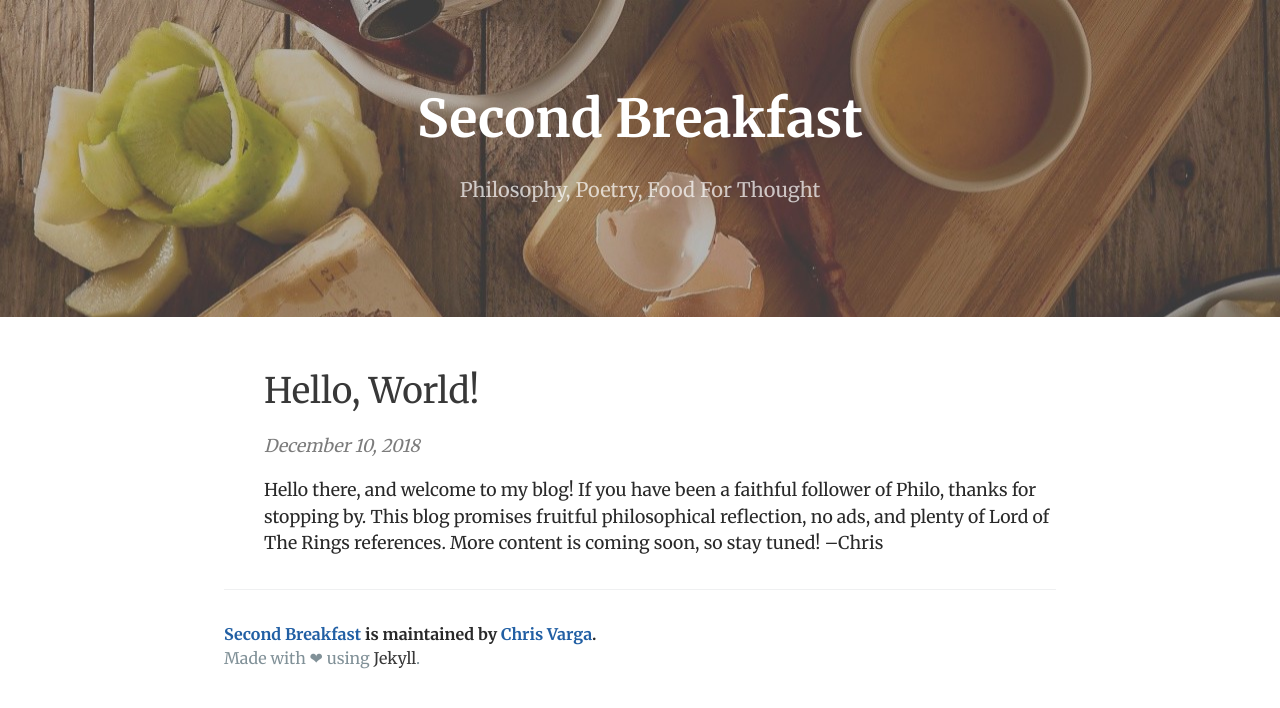
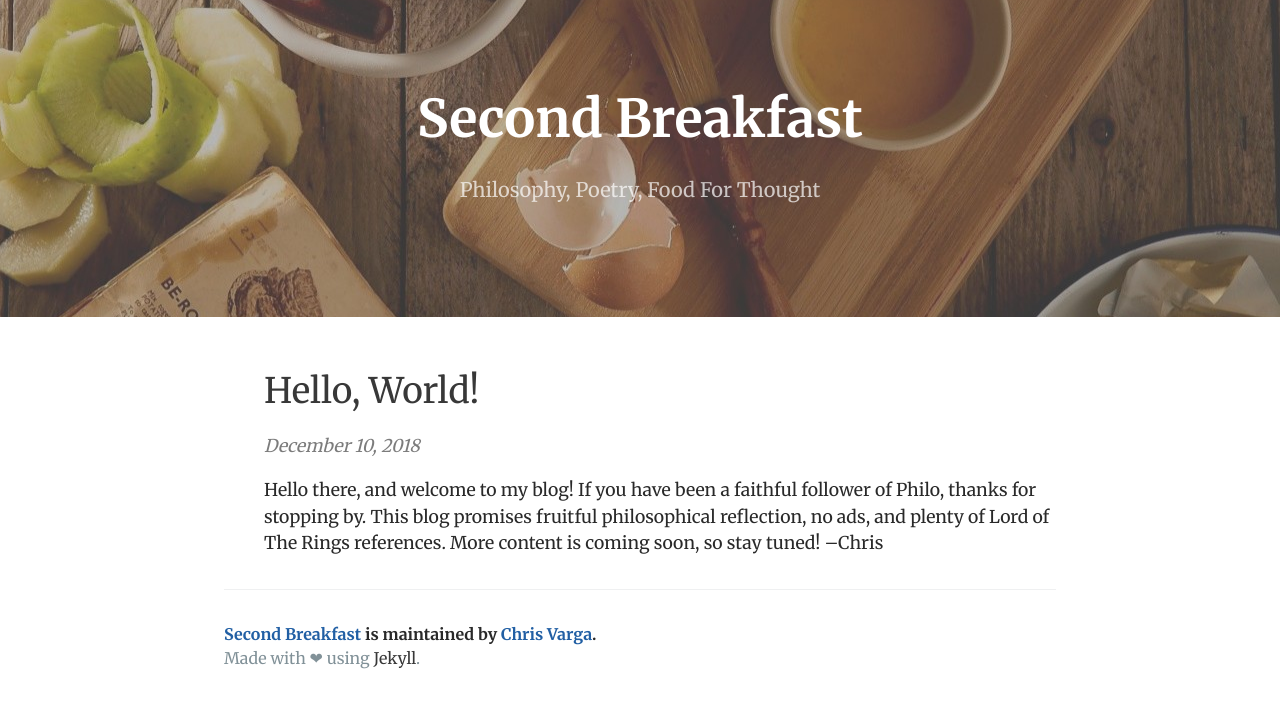
Before and after one commit to second-breakfast/second-breakfast.github.io, a Jekyll site: the page built from index.html, in a window 1280 px wide. Shown: the top 708 px of the page. Built offline with Jekyll 4.4.1, drawn with Linux system fonts in a browser that asks for light colours; the list of posts is cut into pages by our own code.

Commit message:
Center header image

```diff
--- a/css/cayman.css
+++ b/css/cayman.css
@@ -143,7 +143,7 @@ a:hover { text-decoration: underline; }
   .btn + .btn { margin-top: 1rem; margin-left: 0; } }
 
 /*.page-header { color: #fff; text-align: center; background-color: #283256; background-image: url(../assets/misty.jpg); }*/
-.page-header { color: #fff; text-align: center; background-color: #283256; background-image: url(../assets/food.jpg); }
+.page-header { color: #fff; text-align: center; background-color: #283256; background: url(../assets/food.jpg) center; }
 .page-header a { color: #fff; }
 @media screen and (min-width: 64em) { .page-header { padding: 5rem 6rem; } }
 @media screen and (min-width: 42em) and (max-width: 64em) { .page-header { padding: 3rem 4rem; } }
```
